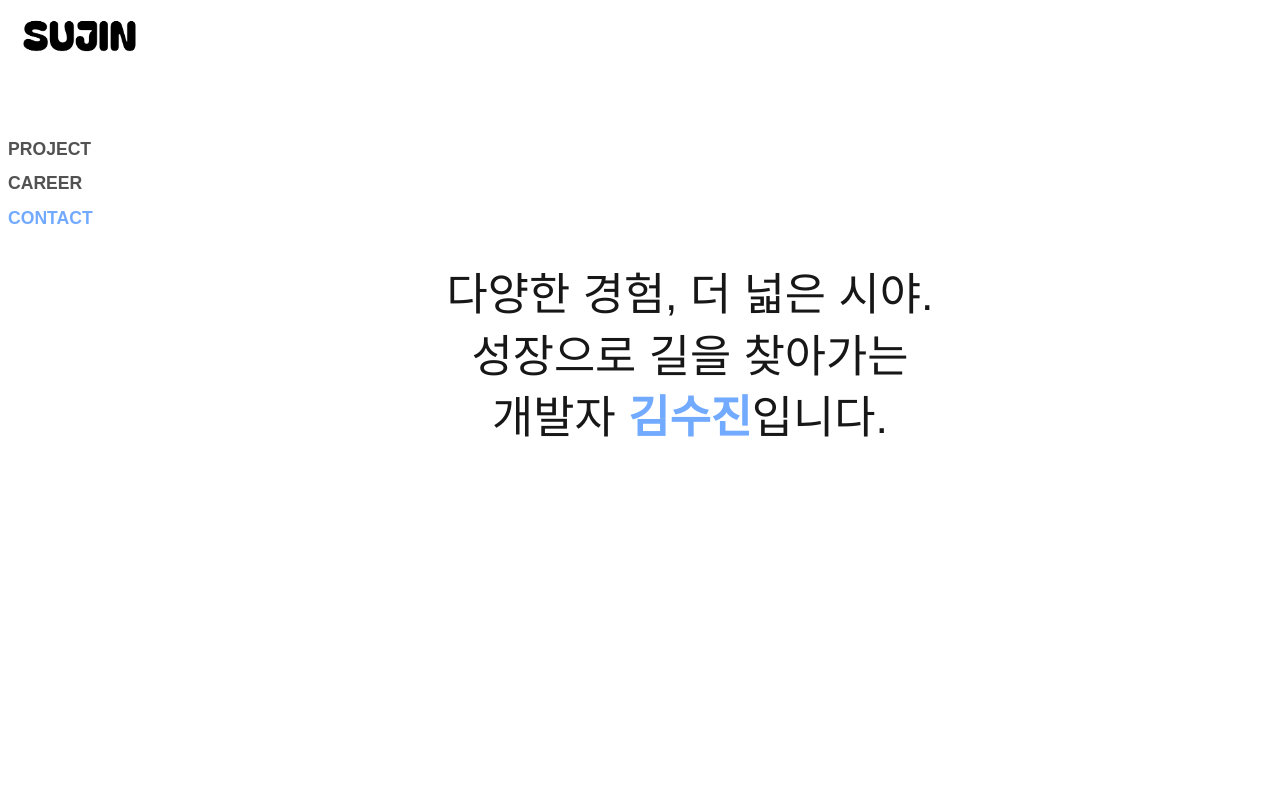
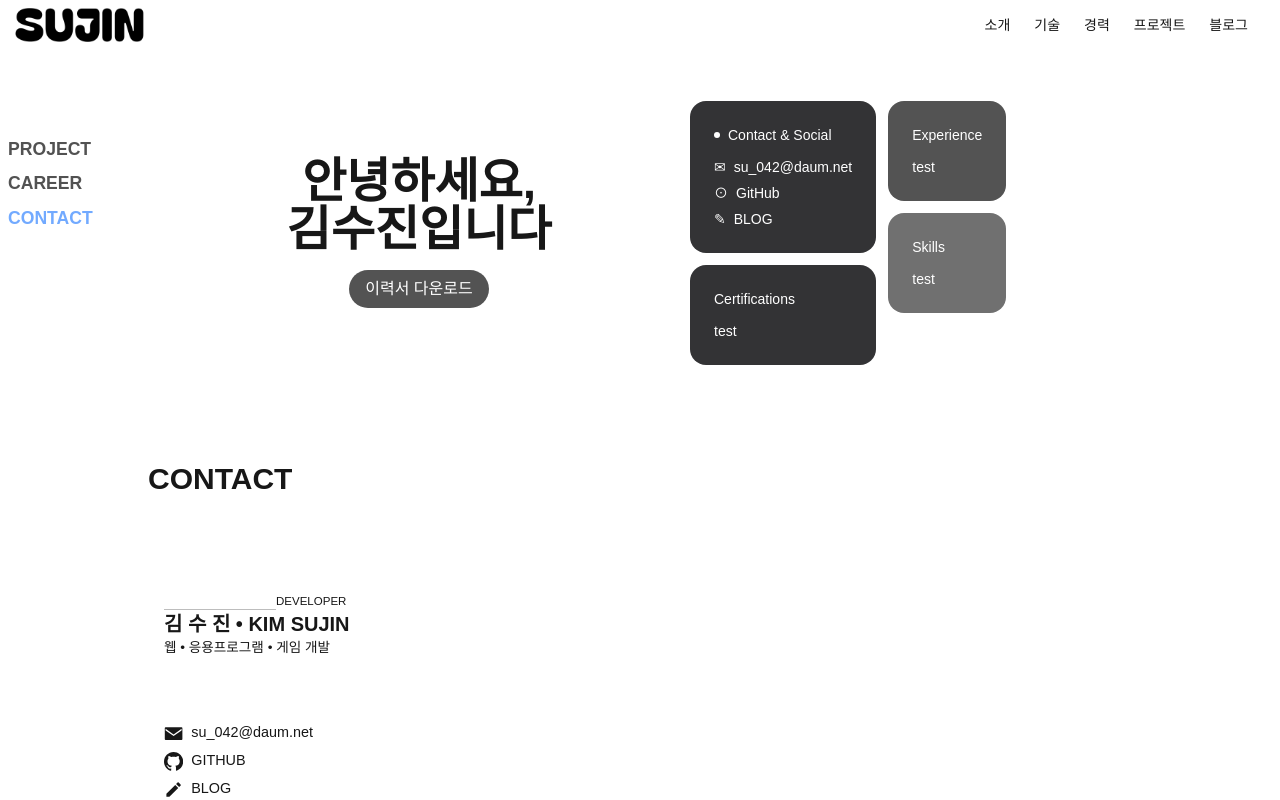
Before and after one commit to Nuuuing/sujin_portfolio, a Next.js app: page / in a window 1280 px wide. Shown: the top 800 px of the page. Built offline with nearby package versions, Linux system fonts and the light colour scheme; no server answers; the database is empty; a web font is replaced by a local one.

Commit message:
[Feat] Main Splash 디자인 작업 진행 중

```diff
--- a/src/app/page.tsx
+++ b/src/app/page.tsx
@@ -67,15 +67,15 @@ export default function Home() {
                 </div>
 
                 <div className="flex-1 w-full lg:ml-[100px] px-4 sm:px-8 md:px-12 py-6">
-                    <div ref={mainRef} className="mt-[13rem] mb-[14rem]">
+                    <div ref={mainRef}>
                         <MainSplash />
                     </div>
-                    <div ref={projectRef}>
+                    {/* <div ref={projectRef}>
                         <ProjSection />
                     </div>
                     <div ref={careerRef} className="mt-[10rem] mb-[12rem]">
                         <CareerSection />
-                    </div>
+                    </div> */}
                     <div ref={contactRef} className="mt-[6rem] mb-[5rem]">
                         <ContactSection />
                     </div>
--- a/src/components/layouts/Header.tsx
+++ b/src/components/layouts/Header.tsx
@@ -2,12 +2,19 @@
 
 export const Header = () => {
     return (
-        <div className="fixed top-4 left-4 z-50 w-[8rem] h-10">
+        <div className="w-[100%] flex justify-between z-50 h-10 mt-[0.3rem]">
             <img
                 src="/logo.png"
                 alt="Logo"
-                className="object-contain w-full h-full"
+                className="object-contain w-[10rem] h-full"
             />
+            <div className="hidden md:flex gap-6 text-sm font-medium mr-[2rem] items-center">
+                <p>소개</p>
+                <p>기술</p>
+                <p>경력</p>
+                <p>프로젝트</p>
+                <p>블로그</p>
+            </div>
         </div>
     )
 }
--- a/src/components/main/MainSplash.tsx
+++ b/src/components/main/MainSplash.tsx
@@ -1,7 +1,7 @@
 'use client'
 
-import { ArrowIcon } from "@/components"
 import { motion } from "motion/react"
+import { SplashCard } from "./SplashCard"
 
 export const MainSplash = () => {
     return (
@@ -12,18 +12,54 @@ export const MainSplash = () => {
                 transition={{ duration: 1.4, ease: "easeOut" }}
                 whileInView={{ opacity: 1, y: 0 }}
                 viewport={{ once: false, amount: 0.3 }}
-                className="mx-4 sm:mx-8 lg:mx-[5rem] font-medium text-center text-[2rem] sm:text-[2.5rem] md:text-[2.8rem] leading-snug break-keep"
+                className="text-center leading-snug break-keep flex"
             >
-                <p>다양한 경험, 더 넓은 시야.</p>
-                <p>성장으로 길을 찾아가는</p>
-                <p>
-                    개발자 <span className="font-semibold text-[#72AAFF]">김수진</span>입니다.
-                </p>
+                <div
+                    className="w-[50%] flex flex-col items-start justify-center">
+                    <div className="w-full">
+                        <div
+                            className="text-4xl md:text-5xl font-semibold mb-4">
+                            <p>안녕하세요,</p>
+                            <p>김수진입니다</p>
+                        </div>
+                        <div
+                            className="bg-[#535353] text-white px-4 py-2 rounded-full inline-block cursor-pointer">
+                            이력서 다운로드
+                        </div>
+                    </div>
+                </div>
+                <div className="w-[50%] flex gap-3 items-start">
+                    <div className="flex flex-col gap-3">
+                        <SplashCard title="Contact & Social" showDot>
+                            <div className="flex flex-col gap-1.5">
+                                <div className="flex items-center gap-2">
+                                    <span>✉</span>
+                                    <span>su_042@daum.net</span>
+                                </div>
+                                <div className="flex items-center gap-2">
+                                    <span>⊙</span>
+                                    <span>GitHub</span>
+                                </div>
+                                <div className="flex items-center gap-2">
+                                    <span>✎</span>
+                                    <span>BLOG</span>
+                                </div>
+                            </div>
+                        </SplashCard>
+                        <SplashCard title="Certifications">
+                            test
+                        </SplashCard>
+                    </div>
+                    <div className="flex flex-col gap-3">
+                        <SplashCard title="Experience" bgColor="#535353">
+                            test
+                        </SplashCard>
+                        <SplashCard title="Skills" bgColor="#707070">
+                            test
+                        </SplashCard>
+                    </div>
+                </div>
             </motion.div>
-
-            <div className="mt-16 sm:mt-24">
-                <ArrowIcon />
-            </div>
         </>
     )
 }
--- /dev/null
+++ b/src/components/main/SplashCard.tsx
@@ -0,0 +1,27 @@
+interface SplashCardProps {
+    title?: string;
+    children?: React.ReactNode;
+    bgColor?: string;
+    showDot?: boolean;
+    className?: string;
+}
+
+export const SplashCard = (props: SplashCardProps) => {
+    const { title, children, bgColor = '#333335', showDot = false, className = '' } = props;
+
+    return (
+        <div
+            className={`flex flex-col rounded-2xl p-5 md:p-6 ${className}`}
+            style={{ backgroundColor: bgColor }}>
+            {title && (
+                <div className="flex items-center gap-2 mb-3">
+                    {showDot && <span className="w-1.5 h-1.5 rounded-full bg-white"></span>}
+                    <p className="text-white text-sm font-medium">{title}</p>
+                </div>
+            )}
+            <div className="text-left text-white text-sm">
+                {children}
+            </div>
+        </div>
+    )
+}
--- a/src/components/main/index.ts
+++ b/src/components/main/index.ts
@@ -1,2 +1,3 @@
 export * from './MainSplash'
 export * from './ContactSection'
+export * from './SplashCard'
--- a/src/utils/firestore.ts
+++ b/src/utils/firestore.ts
@@ -26,5 +26,5 @@ export function toDateSafe(value: unknown): Date | undefined {
 }
 
 export { getCareers, getCareerSubs } from '@/features/career';
-export { getProjects, getProjectDetails, getProjectDetail } from '@/features/project';
+export { getProjects, getProjectDetails } from '@/features/project';
 export { getSkills } from '@/features/skill';
```
